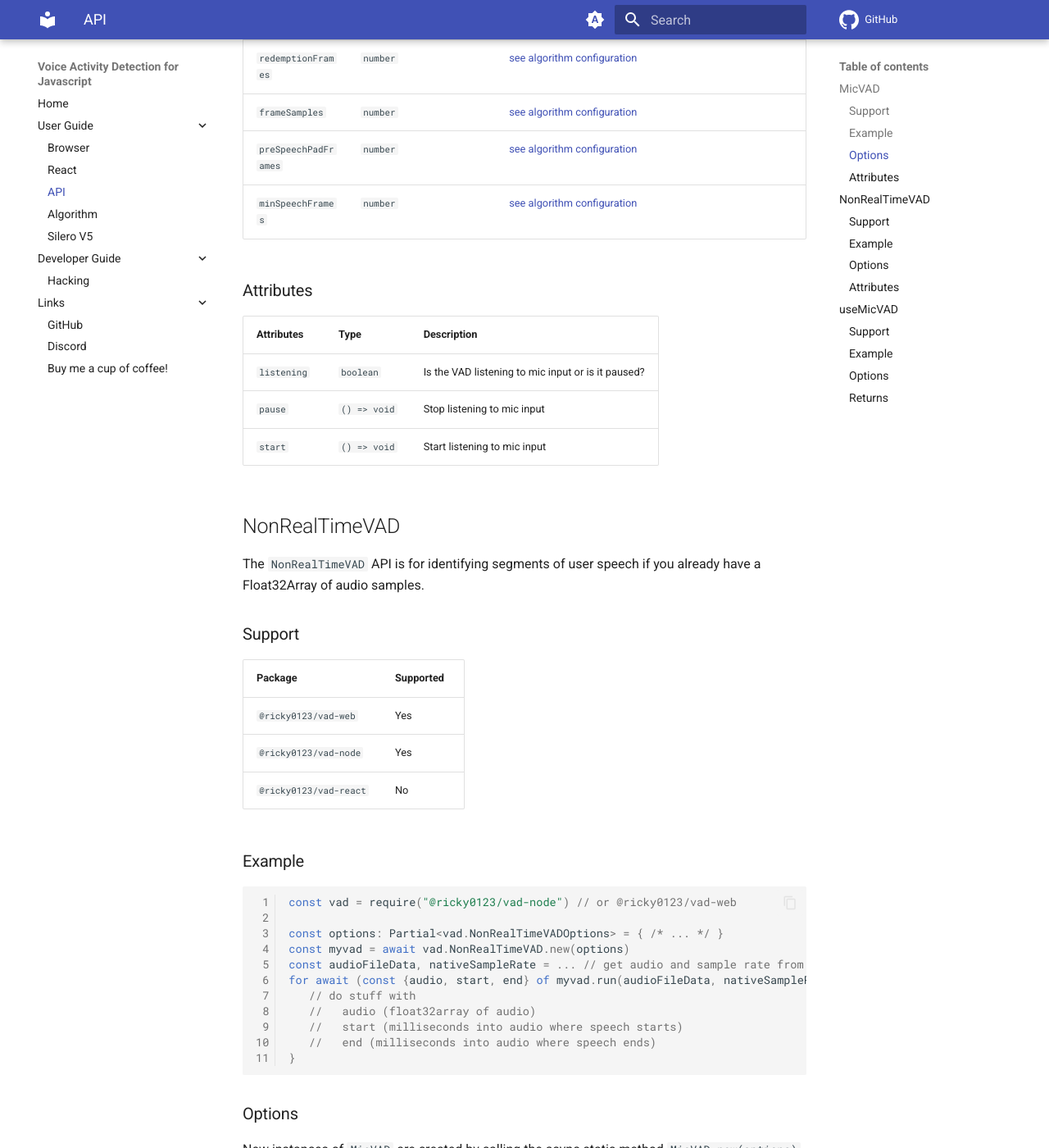
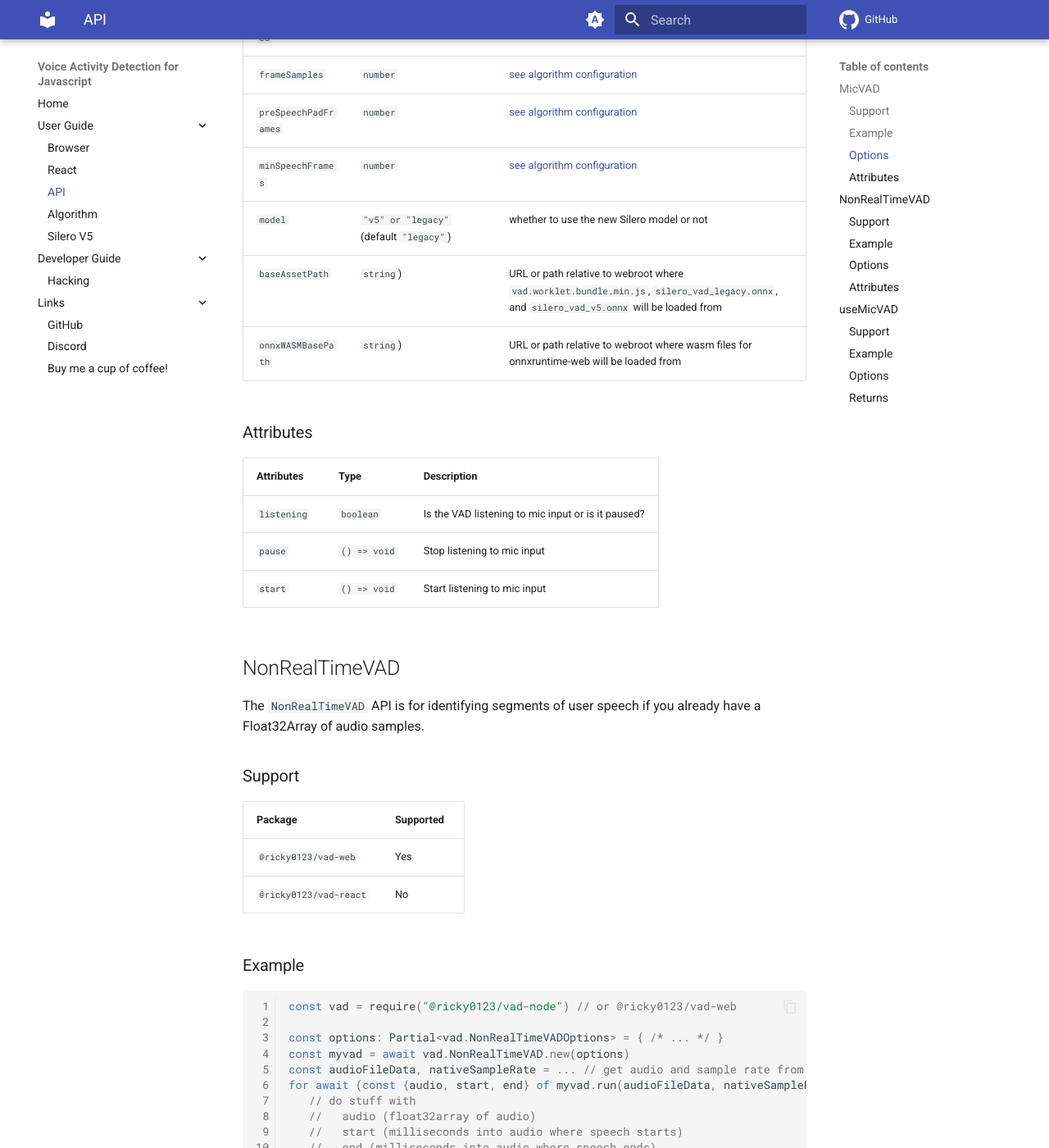
Before and after one commit to ricky0123/vad, an MkDocs documentation site: the page built from docs/user-guide/api.md, in a window 1280 px wide and 1400 px high, scrolled down 1477 px. Shown: the whole window at 82% size. Built offline with MkDocs 1.6.1 and Material for MkDocs 9.7.7, drawn with Linux system fonts in a browser that asks for light colours; comment, search, counter and statistics services are not loaded; some of the changed text lies outside the part shown.

Commit message:
update documentation

```diff
--- a/docs/user-guide/api.md
+++ b/docs/user-guide/api.md
@@ -9,7 +9,6 @@ The `MicVAD` API is for recording user audio in the browser and running callback
 | Package                | Supported                                      |
 | ---------------------- | ---------------------------------------------- |
 | `@ricky0123/vad-web`   | Yes                                            |
-| `@ricky0123/vad-node`  | No                                             |
 | `@ricky0123/vad-react` | No, use the [useMicVAD](api.md#usemicvad) hook |
 
 ### Example
@@ -39,6 +38,9 @@ New instances of `MicVAD` are created by calling the async static method `MicVAD
 | `frameSamples`                | `number`                                                      | [see algorithm configuration](algorithm.md#configuration)                                                                                                                                                          |
 | `preSpeechPadFrames`          | `number`                                                      | [see algorithm configuration](algorithm.md#configuration)                                                                                                                                                         |
 | `minSpeechFrames`             | `number`                                                      | [see algorithm configuration](algorithm.md#configuration)                                                                                                                                                          |
+| `model` | `"v5" or "legacy"` (default `"legacy"`) | whether to use the new Silero model or not |
+| `baseAssetPath` | `string`) | URL or path relative to webroot where `vad.worklet.bundle.min.js`, `silero_vad_legacy.onnx`, and `silero_vad_v5.onnx` will be loaded from |
+| `onnxWASMBasePath` | `string`) | URL or path relative to webroot where wasm files for onnxruntime-web will be loaded from |
 
 ### Attributes
 | Attributes  | Type         | Description                                        |
@@ -55,7 +57,6 @@ The `NonRealTimeVAD` API is for identifying segments of user speech if you alrea
 | Package                | Supported |
 | ---------------------- | --------- |
 | `@ricky0123/vad-web`   | Yes       |
-| `@ricky0123/vad-node`  | Yes       |
 | `@ricky0123/vad-react` | No        |
 
 ### Example
@@ -98,7 +99,6 @@ A React hook wrapper for [MicVAD](api.md#micvad). Use this if you want to run th
 | Package                | Supported                       |
 | ---------------------- | ------------------------------- |
 | `@ricky0123/vad-web`   | No, use [MicVAD](api.md#micvad) |
-| `@ricky0123/vad-node`  | No                              |
 | `@ricky0123/vad-react` | Yes                             |
 
 ### Example
```
Also changed, not shown: docs/user-guide/algorithm.md (+1 -1 lines).
